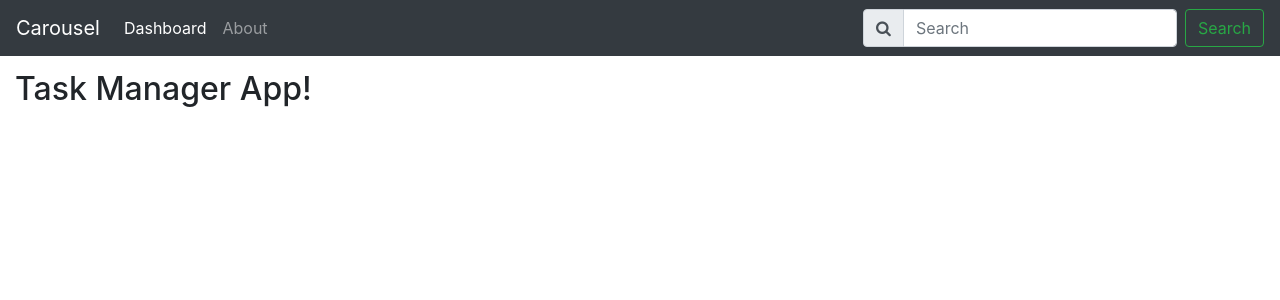
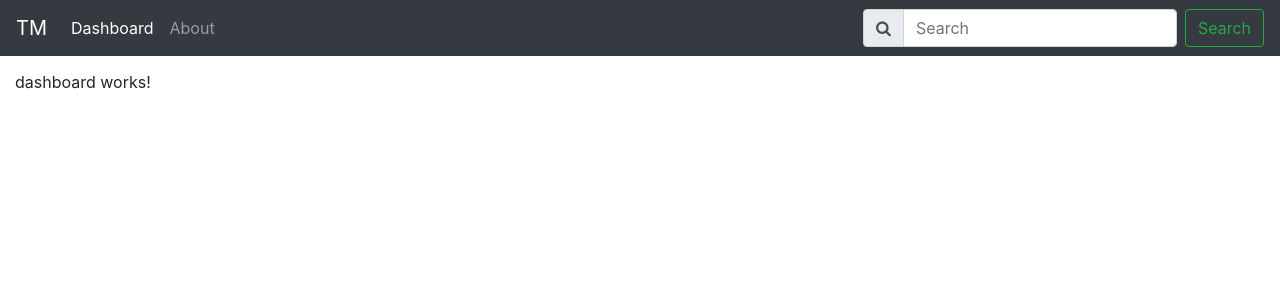
Before and after one commit to bbmattieu9/taskmanager, an Angular app: page /dashboard in a window 1280 px wide. Before the commit this address led to /. Shown: the top 300 px of the page. Built offline with nearby package versions, Linux system fonts and the light colour scheme.

Commit message:
[Routing]
Problem
 * No components to route to in the task manager app
 * No routing specified for default page load

Solution
 * Created two components -- About & Dashboad
 * Created routing for both pages, added route objects in the app routing file

[Finishes]

```diff
--- /dev/null
+++ b/src/app/about/about.component.html
@@ -0,0 +1 @@
+<p>about works!</p>
--- /dev/null
+++ b/src/app/about/about.component.ts
@@ -0,0 +1,15 @@
+import { Component, OnInit } from '@angular/core';
+
+@Component({
+  selector: 'app-about',
+  templateUrl: './about.component.html',
+  styleUrls: ['./about.component.scss']
+})
+export class AboutComponent implements OnInit {
+
+  constructor() { }
+
+  ngOnInit(): void {
+  }
+
+}
--- a/src/app/app-routing.module.ts
+++ b/src/app/app-routing.module.ts
@@ -1,7 +1,13 @@
 import { NgModule } from '@angular/core';
 import { Routes, RouterModule } from '@angular/router';
+import { DashboardComponent } from './dashboard/dashboard.component';
+import { AboutComponent } from './about/about.component';
 
-const routes: Routes = [];
+const routes: Routes = [
+    { path: 'dashboard', component: DashboardComponent},
+    { path: 'about', component: AboutComponent},
+    { path: '', redirectTo: 'dashboard', pathMatch: 'full'}
+];
 
 @NgModule({
   imports: [RouterModule.forRoot(routes)],
--- a/src/app/app.component.html
+++ b/src/app/app.component.html
@@ -1,6 +1,6 @@
 <header>
   <nav class="navbar navbar-expand-md navbar-dark fixed-top bg-dark">
-    <a class="navbar-brand" href="#">Carousel</a>
+    <a class="navbar-brand" href="#">TM</a>
     <button
       class="navbar-toggler"
       type="button"
@@ -15,12 +15,12 @@
     <div class="collapse navbar-collapse" id="navbarCollapse">
       <ul class="navbar-nav mr-auto">
         <li class="nav-item active">
-          <a class="nav-link" href="#">
+          <a class="nav-link" routerLink="dashboard">
             Dashboard <span class="sr-only">(current)</span></a
           >
         </li>
         <li class="nav-item">
-          <a class="nav-link" href="#">About</a>
+          <a class="nav-link" routerLink="about">About</a>
         </li>
       </ul>
       <form class="form-inline mt-2 mt-md-0">
@@ -47,7 +47,5 @@
 </header>
 
 <div class="container-fluid">
-  <h2>
-    Task Manager App!
-  </h2>
+  <router-outlet></router-outlet>
 </div>
--- a/src/app/app.module.ts
+++ b/src/app/app.module.ts
@@ -3,10 +3,14 @@ import { NgModule } from '@angular/core';
 
 import { AppRoutingModule } from './app-routing.module';
 import { AppComponent } from './app.component';
+import { DashboardComponent } from './dashboard/dashboard.component';
+import { AboutComponent } from './about/about.component';
 
 @NgModule({
   declarations: [
-    AppComponent
+    AppComponent,
+    DashboardComponent,
+    AboutComponent
   ],
   imports: [
     BrowserModule,
--- /dev/null
+++ b/src/app/dashboard/dashboard.component.html
@@ -0,0 +1 @@
+<p>dashboard works!</p>
--- /dev/null
+++ b/src/app/dashboard/dashboard.component.ts
@@ -0,0 +1,15 @@
+import { Component, OnInit } from '@angular/core';
+
+@Component({
+  selector: 'app-dashboard',
+  templateUrl: './dashboard.component.html',
+  styleUrls: ['./dashboard.component.scss']
+})
+export class DashboardComponent implements OnInit {
+
+  constructor() { }
+
+  ngOnInit(): void {
+  }
+
+}
```
Also changed, not shown: src/app/about/about.component.scss (added), src/app/dashboard/dashboard.component.scss (added), 2 other files (tests, documents, lock files or other folders).
